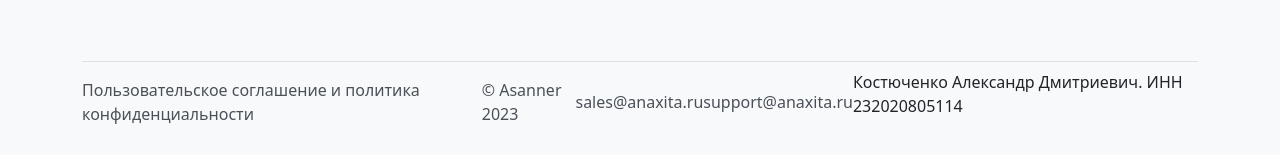
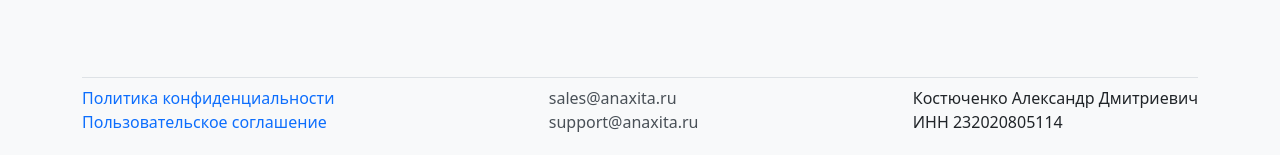
Before and after one commit to anaxita/asanner-front, a React (Vite) app: page /pricing in a window 1280 px wide. Shown: the part 642-797 px from the top of the page. Built offline with nearby package versions, Linux system fonts and the light colour scheme; no server answers.

Commit message:
fix footer, pricing

```diff
--- a/src/pages/Footer.jsx
+++ b/src/pages/Footer.jsx
@@ -3,17 +3,26 @@ import { Link } from 'react-router-dom';
 export const Footer = () => {
   return (
     <div className="pb-4 pt-2 d-flex justify-content-between align-items-center border-top">
-      <Link to="/policy" className="text-decoration-none text-dark-emphasis">
-        Пользовательское соглашение и политика конфиденциальности
+      <div className="d-flex flex-column">
+        <Link to="/policy" className="text-decoration-none text-primary ">
+          Политика конфиденциальности
         </Link>
-      <p className=" text-dark-emphasis mb-0">© Asanner {new Date().getFullYear()}</p>
-      <Link to="mailto:sales@anaxita.ru" className="text-decoration-none text-dark-emphasis">
+        <Link to="/terms" className="text-decoration-none text-primary">
+          Пользовательское соглашение
+        </Link>
+      </div>
+      <div className="d-flex flex-column">
+        <Link to="mailto:sales@anaxita.ru" className="text-decoration-none text-dark-emphasis ">
           sales@anaxita.ru
         </Link>
         <Link to="mailto:support@anaxita.ru" className="text-decoration-none text-dark-emphasis">
           support@anaxita.ru
         </Link>
-      <p>Костюченко Александр Дмитриевич. ИНН 232020805114</p>
+      </div>
+      <div className="d-flex flex-column">
+        <span>Костюченко Александр Дмитриевич</span>
+        <span>ИНН 232020805114</span>
+      </div>
     </div>
   );
 };
--- a/src/pages/Pricing.jsx
+++ b/src/pages/Pricing.jsx
@@ -35,7 +35,7 @@ export const Pricing = () => {
       return (
         <Card key={plan.id} className="text-center" style={{ width: '25rem' }}>
           <Card.Body className="d-flex flex-column justify-content-between">
-            <Card.Title>
+            <Card.Title className="mb-0">
               <h3 className="mb-0">{plan.name}</h3>
               <h6 className="fw-bold">
                 {plan.price === 0 ? 'Бесплатно' : `${plan.price} руб./ ${plan.duration_month} месяцев`}
@@ -51,7 +51,13 @@ export const Pricing = () => {
               disabled={subID === plan.id}
               variant={subID === plan.id ? 'secondary' : 'warning'}
             >
-              {subID === plan.id ? 'Текущий' : 'Перейти'}
+              {!profile
+                ? 'Перейти'
+                : subID === plan.id
+                ? 'Текущий'
+                : !profile.is_trial_used
+                ? '7 дней бесплатно'
+                : 'Перейти'}
             </Button>
           </Card.Body>
         </Card>
```
Lines whose indentation alone changed are shown as unchanged.
